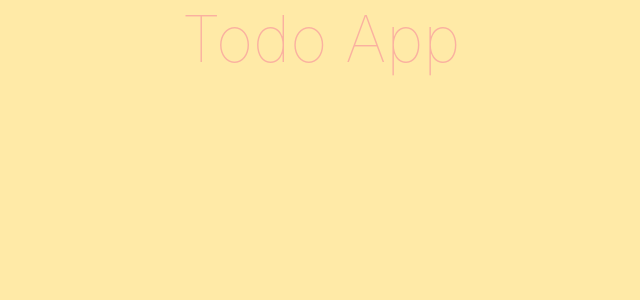
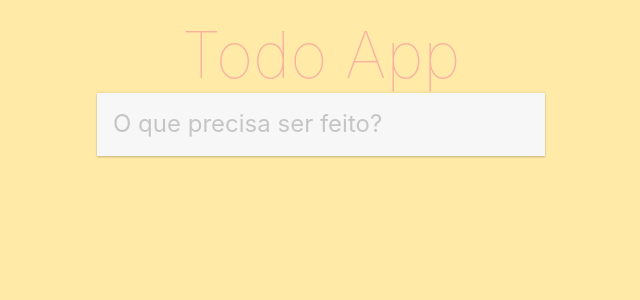
Before and after one commit to felipecacezi/todoapp, a React (Create React App) app: page / in a window 1280 px wide. Shown: the top 300 px of the page, without its empty margins (319-959 px from the left). Built offline with nearby package versions, Linux system fonts and the light colour scheme.

Commit message:
criação, estilização e funcionalidade do input de dados da lista

```diff
--- a/src/App.css
+++ b/src/App.css
@@ -1,38 +1,9 @@
-.App {
-  text-align: center;
+.new-todo {
+    background-color: rgba(0, 0, 0, 0.03);
+    box-shadow: 0 -2px 1px rgba(0, 0, 0, 0.03);
+    font-size: 1.5rem;
+    font-size: italic;
+    width: 100%;
+    padding: 16px 16px 18px 16px;
+    border: 0;
 }
-
-.App-logo {
-  height: 40vmin;
-  pointer-events: none;
-}
-
-@media (prefers-reduced-motion: no-preference) {
-  .App-logo {
-    animation: App-logo-spin infinite 20s linear;
-  }
-}
-
-.App-header {
-  background-color: #282c34;
-  min-height: 100vh;
-  display: flex;
-  flex-direction: column;
-  align-items: center;
-  justify-content: center;
-  font-size: calc(10px + 2vmin);
-  color: white;
-}
-
-.App-link {
-  color: #61dafb;
-}
-
-@keyframes App-logo-spin {
-  from {
-    transform: rotate(0deg);
-  }
-  to {
-    transform: rotate(360deg);
-  }
-}
--- a/src/App.js
+++ b/src/App.js
@@ -1,6 +1,67 @@
-import React from 'react';
+import React, { useState } from 'react';
 import './App.css';
 
-const App = () => <h1 className='title'>Todo App</h1>
+const App = () => {
+
+    const ESCAPE_KEY = 27;
+    const ENTER_KEY = 13;
+
+    const [ value, setValue ]= useState('');
+
+    const onChange = (event) => {
+        setValue(event.target.value);
+    }
+
+    const submit = () => {
+        console.log('submit', value);
+        erase();
+    }
+
+    const erase = () => {
+        setValue('');
+    }
+
+    const onKeyDown = (event) => {
+
+        switch (event.which) {
+            case ESCAPE_KEY:
+                erase();
+            break;
+            case ENTER_KEY:
+                submit();
+            break;
+            default:
+                return;
+            break;
+        }
+
+    }
+
+    return (
+
+        <section id='app' className='container'>
+
+            <header>
+
+                <h1 className='title'>Todo App</h1>
+
+            </header>
+
+            <section className='main'>
+
+                <input
+                    className='new-todo'
+                    placeholder='O que precisa ser feito?'
+                    value={value}
+                    onChange={onChange}
+                    onKeyDown={onKeyDown}/>
+
+            </section>
+
+        </section>
+
+    );
+}
+
 
 export default App;
--- a/src/index.css
+++ b/src/index.css
@@ -61,11 +61,15 @@ textarea {
 }
 
 .container {
-
+    display: block;
+    max-width: 480px;
+    margin: 0 auto;
+    padding: 1rem;
 }
 
 .main {
-
+    background-color: #fff;
+    box-shadow: 0 1px 2px rgba(0,0,0,0.25);
 }
 
 .title {
```
